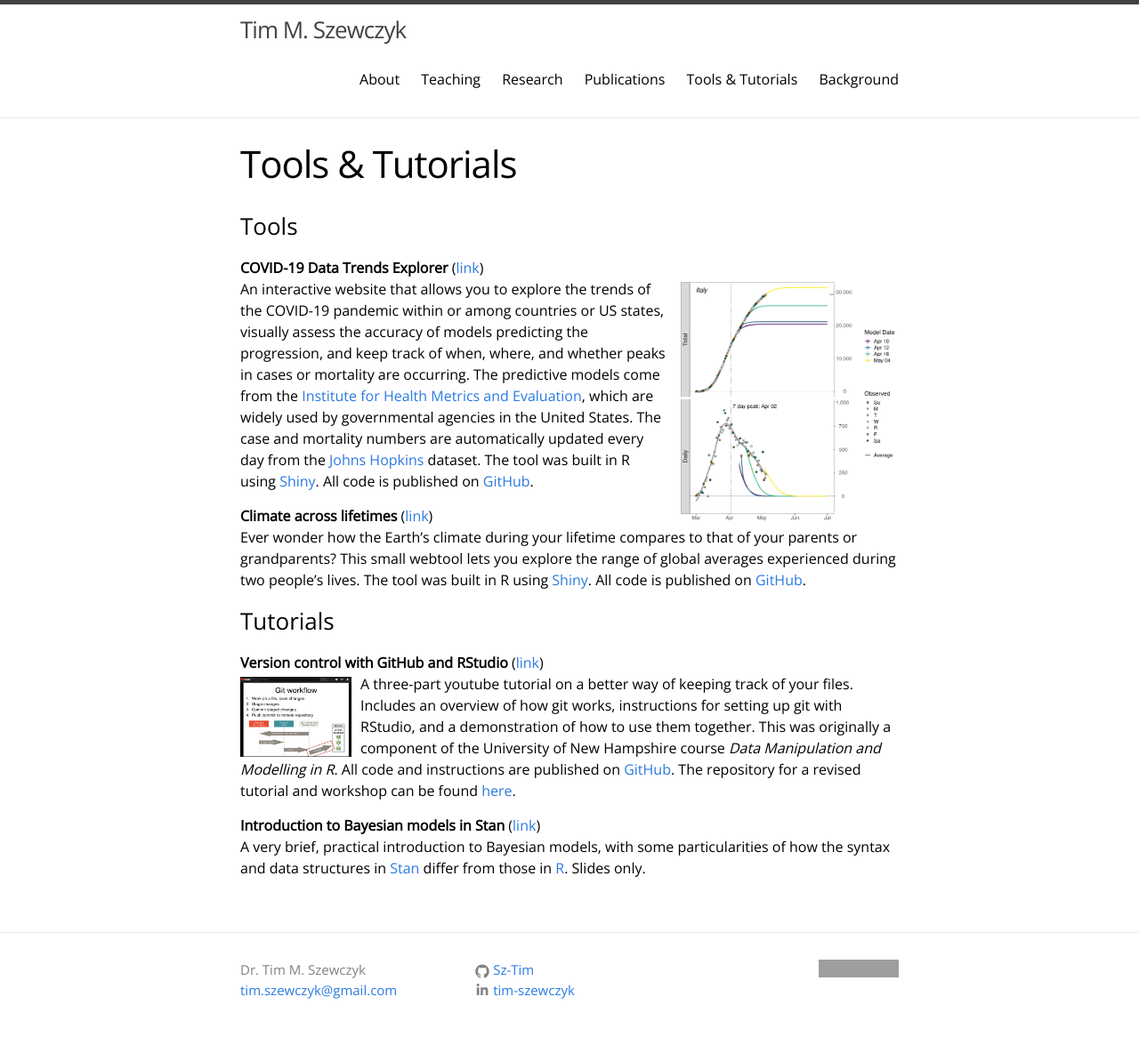
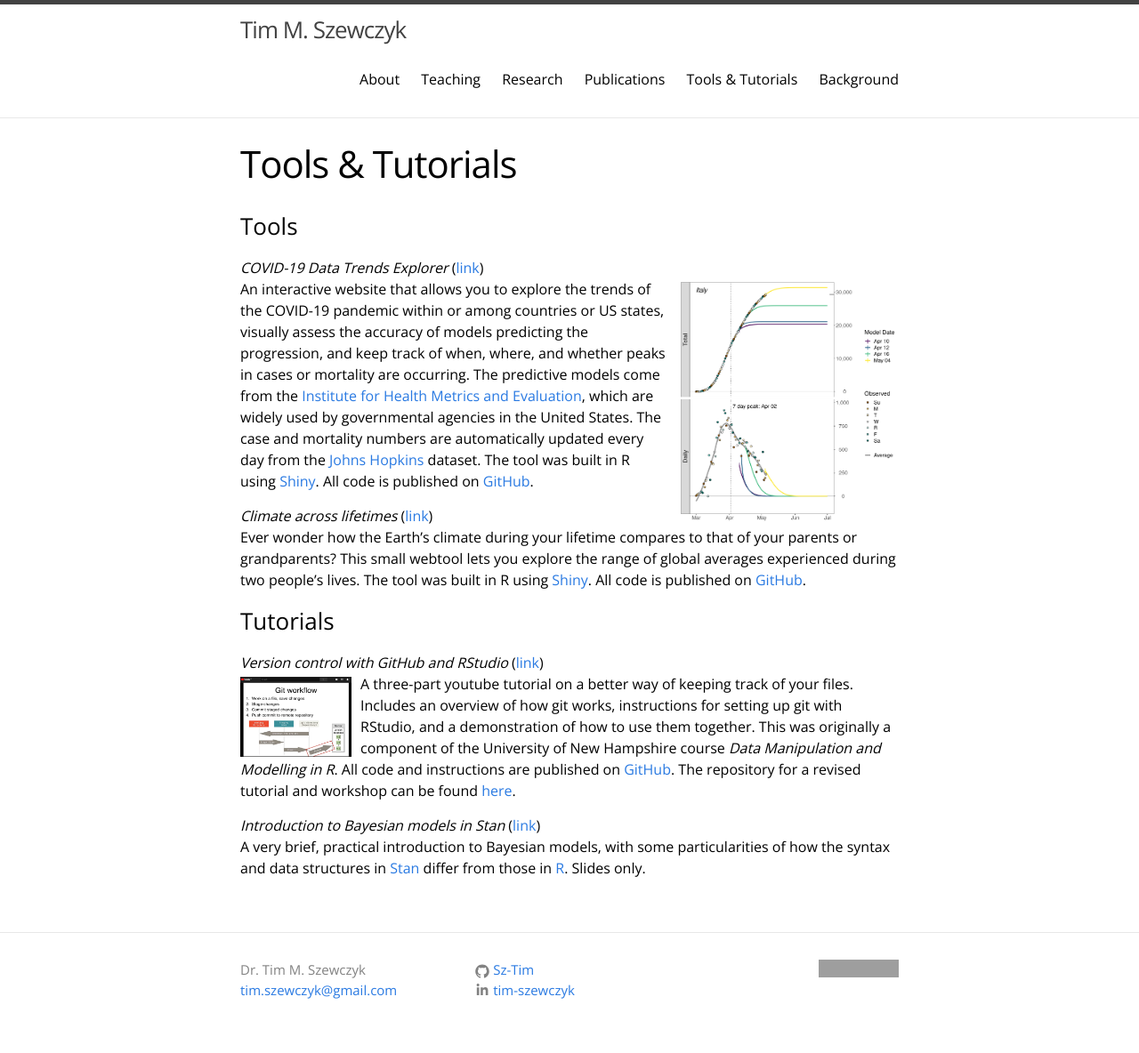
Before and after one commit to Sz-Tim/Sz-Tim.github.io, a Jekyll site: the page built from tools.md, in a window 1280 px wide. Shown: the whole page at 89% size. Built offline with Jekyll 4.4.1, drawn with Linux system fonts in a browser that asks for light colours; grey boxes are pictures that could not be loaded.

Commit message:
italics - bold wasn't showing?

```diff
--- a/tools.md
+++ b/tools.md
@@ -6,18 +6,18 @@ weight: 5
 ---
 
 ### Tools
-**COVID-19 Data Trends Explorer** ([link](https://sz-tim.shinyapps.io/covid19-ihme/))
+*COVID-19 Data Trends Explorer* ([link](https://sz-tim.shinyapps.io/covid19-ihme/))
 [<img width="250" height="275" style="float:right; margin-left: 10px" src="{{ site.url }}/assets/COVID_Italy.png">](https://sz-tim.shinyapps.io/covid19-ihme/)An interactive website that allows you to explore the trends of the COVID-19 pandemic within or among countries or US states, visually assess the accuracy of models predicting the progression, and keep track of when, where, and whether peaks in cases or mortality are occurring. The predictive models come from the [Institute for Health Metrics and Evaluation](http://www.healthdata.org/covid), which are widely used by governmental agencies in the United States. The case and mortality numbers are automatically updated every day from the [Johns Hopkins](https://github.com/CSSEGISandData/COVID-19) dataset. The tool was built in R using [Shiny](https://shiny.rstudio.com/). All code is published on [GitHub](https://github.com/Sz-Tim/COVID19-IHME).
 
 
-**Climate across lifetimes** ([link](https://sz-tim.shinyapps.io/climate-in-my-life/))
+*Climate across lifetimes* ([link](https://sz-tim.shinyapps.io/climate-in-my-life/))
 Ever wonder how the Earth's climate during your lifetime compares to that of your parents or grandparents? This small webtool lets you explore the range of global averages experienced during two people's lives. The tool was built in R using [Shiny](https://shiny.rstudio.com/). All code is published on [GitHub](https://github.com/Sz-Tim/climate-in-my-life).
 
 
 
 ### Tutorials
-**Version control with GitHub and RStudio** ([link](https://www.youtube.com/playlist?list=PL7GjEq0oE7-YrZoV5eWkO-YOQbZtz-RxX))
+*Version control with GitHub and RStudio* ([link](https://www.youtube.com/playlist?list=PL7GjEq0oE7-YrZoV5eWkO-YOQbZtz-RxX))
 [<img width="125" height="90" style="float:left; margin-right: 10px; margin-top: 4px" src="{{ site.url }}/assets/git_workflow.png">](https://www.youtube.com/playlist?list=PL7GjEq0oE7-YrZoV5eWkO-YOQbZtz-RxX)A three-part youtube tutorial on a better way of keeping track of your files. Includes an overview of how git works, instructions for setting up git with RStudio, and a demonstration of how to use them together. This was originally a component of the University of New Hampshire course *Data Manipulation and Modelling in R*. All code and instructions are published on [GitHub](https://github.com/Sz-Tim/NR995_Module_9). The repository for a revised tutorial and workshop can be found [here](https://github.com/Sz-Tim/Bertelsmeier_Group).
 
-**Introduction to Bayesian models in Stan** ([link]({{ site.url }}/assets/stan_intro.pdf))
+*Introduction to Bayesian models in Stan* ([link]({{ site.url }}/assets/stan_intro.pdf))
 A very brief, practical introduction to Bayesian models, with some particularities of how the syntax and data structures in [Stan](https://mc-stan.org//) differ from those in [R](http://cran.r-project.org/). Slides only.
```
